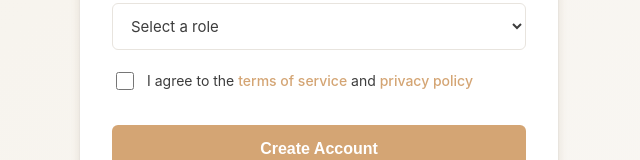
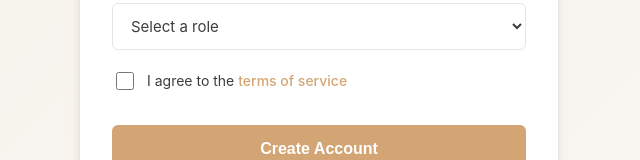
Before and after one commit to Carlowsszxz/RPH-Interactive-Learning-Hub, a plain HTML site: page TEMPLATES/FrameSignup.html in a window 1280 px wide. Shown: the part 827-987 px from the top of the page, without its empty margins (321-961 px from the left). Drawn offline with Linux system fonts and the light colour scheme; a script that the page names is missing.

Commit message:
Update FrameSignup terms checkbox to remove privacy policy link placeholder

```diff
--- a/TEMPLATES/FrameSignup.html
+++ b/TEMPLATES/FrameSignup.html
@@ -87,7 +87,7 @@
 					<div class="form-group terms-group">
 						<label class="checkbox-label">
 							<input id="terms" name="terms" type="checkbox" required />
-							<span>I agree to the <a href="FrameTermsOfService.html" class="link">terms of service</a> and <a href="#" class="link">privacy policy</a></span>
+							<span>I agree to the <a href="FrameTermsOfService.html" class="link">terms of service</a></span>
 						</label>
 						<span class="error-message" id="termsError"></span>
 					</div>
```
